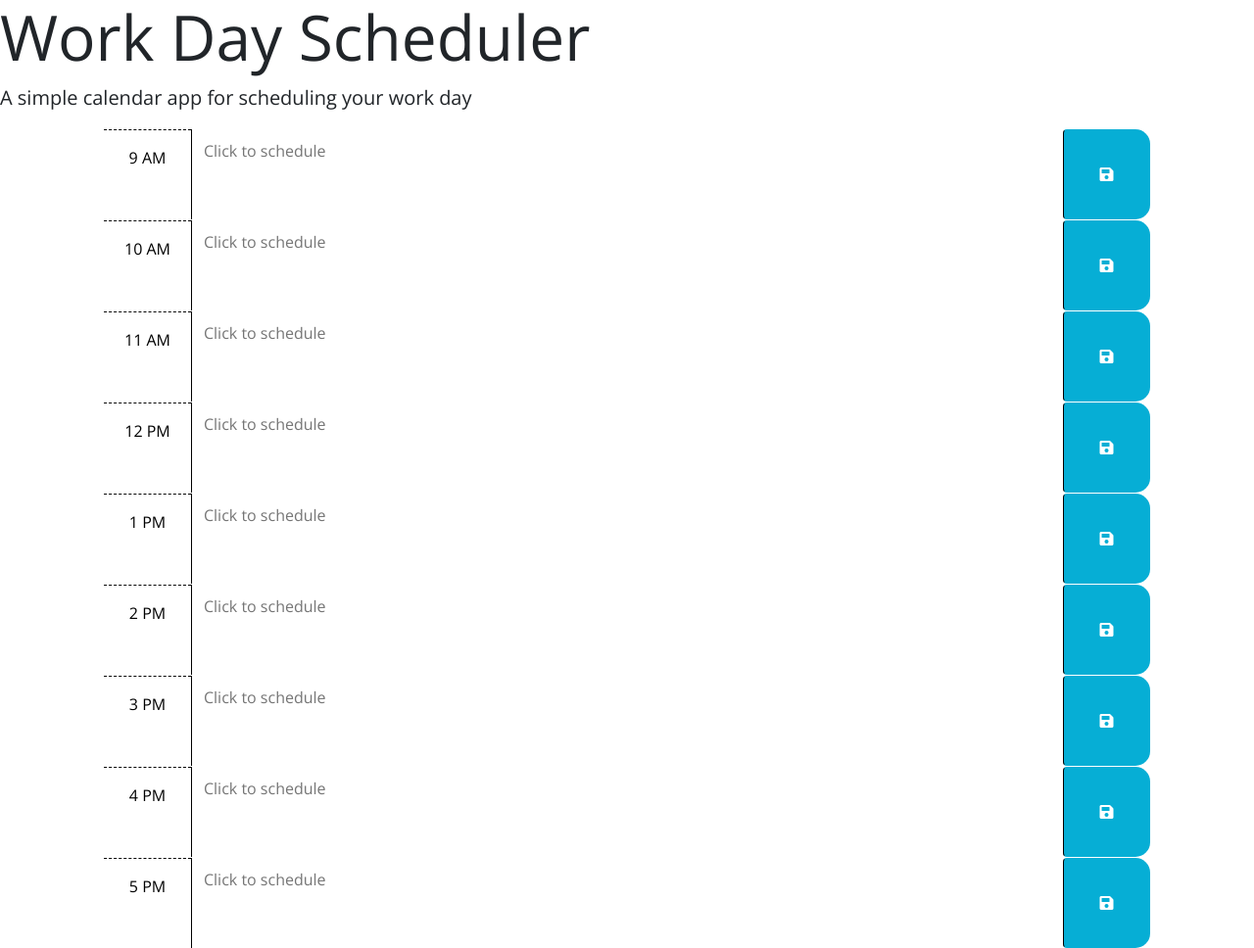
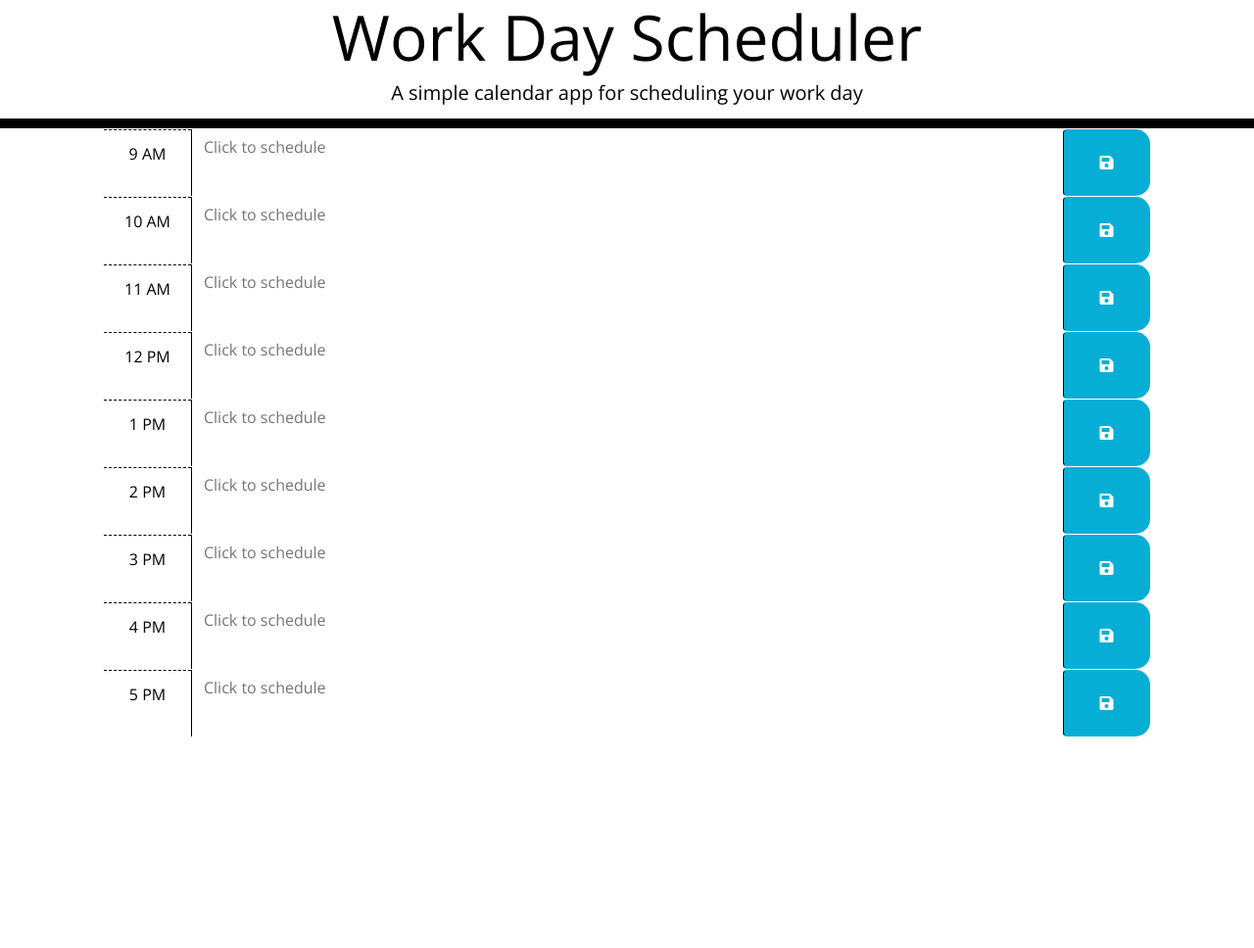
Before and after one commit to GrossmannA/week-five-challenge, a plain HTML site: page index.html in a window 1280 px wide. Shown: the whole page at 98% size. After the commit the page ends 800 px from the top, so only its background shows below. Drawn offline with nearby package versions, Linux system fonts and the light colour scheme.

Commit message:
updated stylesheet

```diff
--- a/style.css
+++ b/style.css
@@ -1,6 +1,7 @@
 body {
   font-family: 'Open Sans', sans-serif;
   font-size: 16px;
+  line-height: 1;
 }
 
 textarea {
@@ -12,15 +13,25 @@ textarea {
   padding: 10px;
 }
 
+.jumbotron {
+  text-align: center;
+  background-color: transparent;
+  color: #000000;
+  border-radius: 0;
+  border-bottom: 10px solid black;
+}
+
 .description {
   white-space: pre-wrap;
 }
 
 .time-block {
+  text-align: center;
   border-radius: 15px;
 }
 
 .row {
+  height: auto;
   border-top: 1px solid white;
 }
 
```
